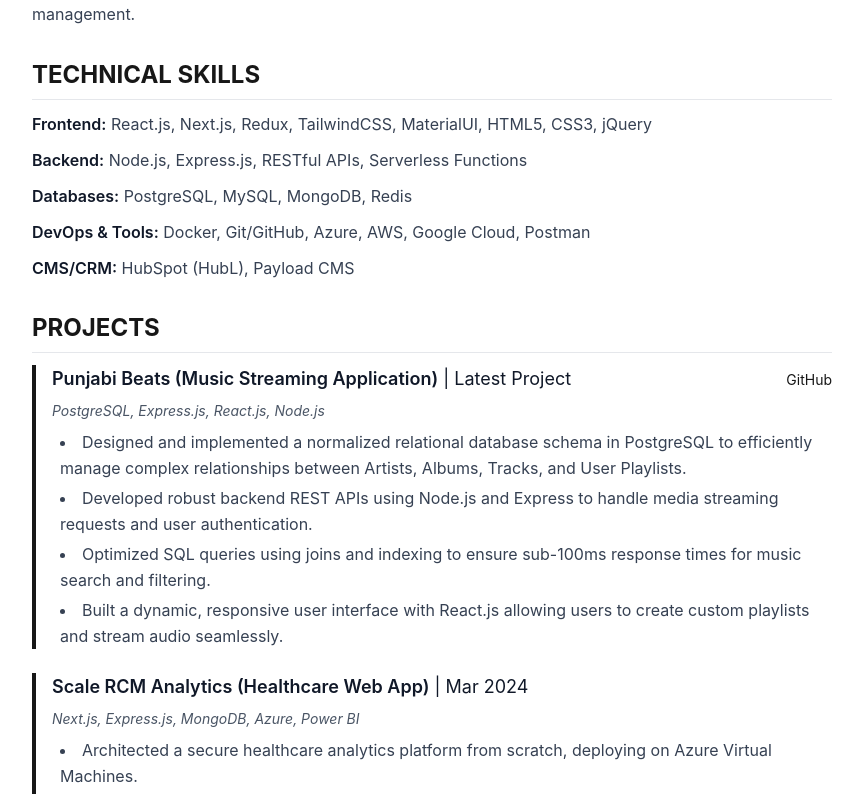
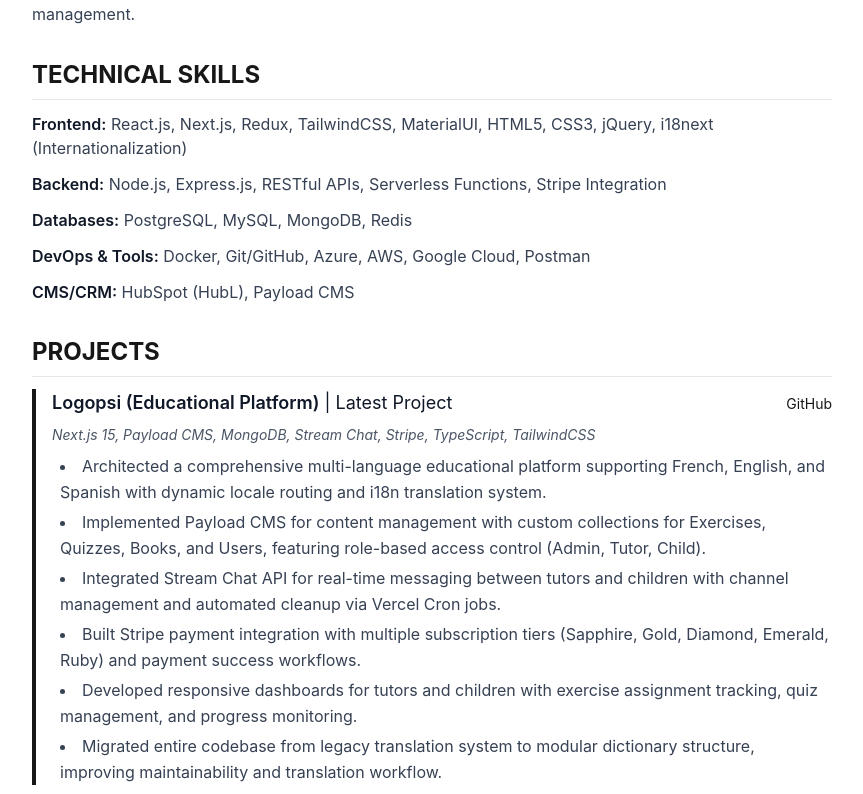
Before and after one commit to ajay-develops/my-resume, a Next.js app: page / in a window 1280 px wide. Shown: the part 406-1200 px from the top of the page, without its empty margins (208-1071 px from the left). Built offline with nearby package versions, Linux system fonts and the light colour scheme.

Commit message:
Add Logopsi educational platform project to resume

```diff
--- a/src/data/resume.ts
+++ b/src/data/resume.ts
@@ -75,6 +75,7 @@ export const resumeData: ResumeData = {
         "HTML5",
         "CSS3",
         "jQuery",
+        "i18next (Internationalization)",
       ],
     },
     {
@@ -84,6 +85,7 @@ export const resumeData: ResumeData = {
         "Express.js",
         "RESTful APIs",
         "Serverless Functions",
+        "Stripe Integration",
       ],
     },
     {
@@ -107,6 +109,20 @@ export const resumeData: ResumeData = {
     },
   ],
   projects: [
+    {
+      name: "Logopsi (Educational Platform)",
+      period: "Latest Project",
+      techStack: "Next.js 15, Payload CMS, MongoDB, Stream Chat, Stripe, TypeScript, TailwindCSS",
+      github: "https://github.com/ajay-develops/logopsi-merge",
+      description: [
+        "Architected a comprehensive multi-language educational platform supporting French, English, and Spanish with dynamic locale routing and i18n translation system.",
+        "Implemented Payload CMS for content management with custom collections for Exercises, Quizzes, Books, and Users, featuring role-based access control (Admin, Tutor, Child).",
+        "Integrated Stream Chat API for real-time messaging between tutors and children with channel management and automated cleanup via Vercel Cron jobs.",
+        "Built Stripe payment integration with multiple subscription tiers (Sapphire, Gold, Diamond, Emerald, Ruby) and payment success workflows.",
+        "Developed responsive dashboards for tutors and children with exercise assignment tracking, quiz management, and progress monitoring.",
+        "Migrated entire codebase from legacy translation system to modular dictionary structure, improving maintainability and translation workflow.",
+      ],
+    },
     {
       name: "Punjabi Beats (Music Streaming Application)",
       period: "Latest Project",
```
